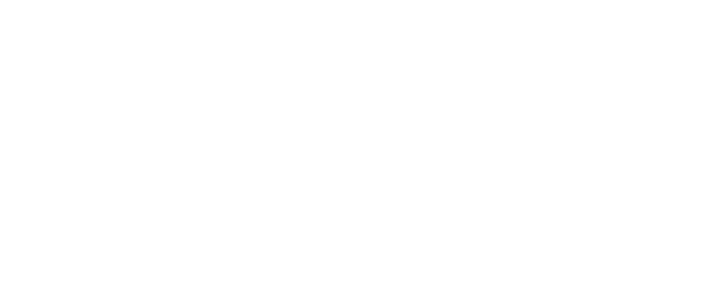
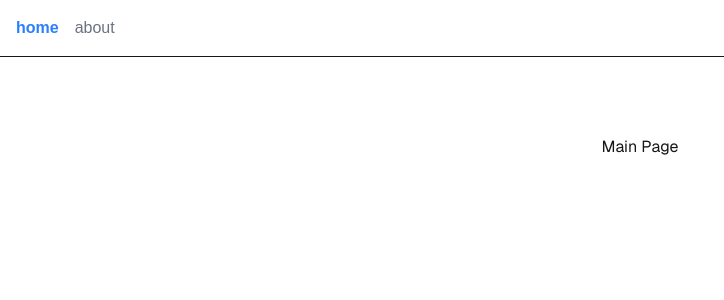
Before and after one commit to moloudii/nextJs-learning, a Next.js app: page / in a window 1280 px wide. Shown: the top 300 px of the page, without its empty margins (0-724 px from the left). Built offline with nearby package versions, Linux system fonts and the light colour scheme.

Commit message:
next Link

```diff
--- a/src/app/layout.tsx
+++ b/src/app/layout.tsx
@@ -1,6 +1,7 @@
 import type { Metadata } from "next";
 import { Geist, Geist_Mono } from "next/font/google";
 import "./globals.css";
+import Navbar from "@/components/navbar/Navbar";
 
 const geistSans = Geist({
   variable: "--font-geist-sans",
@@ -30,6 +31,7 @@ export default function RootLayout({
       <body
         className={`${geistSans.variable} ${geistMono.variable} antialiased`}
       >
+        <Navbar />
         {children}
       </body>
     </html>
--- a/src/app/page.tsx
+++ b/src/app/page.tsx
@@ -1,5 +1,7 @@
 export default function Home() {
   return (
-    <div className="grid grid-rows-[20px_1fr_20px] items-center justify-items-center min-h-screen p-8 pb-20 gap-16 sm:p-20 font-[family-name:var(--font-geist-sans)]"></div>
+    <div className="grid grid-rows-[20px_1fr_20px] items-center justify-items-center min-h-screen p-8 pb-20 gap-16 sm:p-20 font-[family-name:var(--font-geist-sans)]">
+      Main Page
+    </div>
   );
 }
--- /dev/null
+++ b/src/components/navbar/Navbar.tsx
@@ -0,0 +1,38 @@
+"use client";
+import Link from "next/link";
+import { usePathname } from "next/navigation";
+import React from "react";
+
+const Navbar = () => {
+  const pathname = usePathname();
+  console.log(pathname);
+
+  const navs = [
+    { title: "home", link: "/" },
+    { title: "about", link: "/about" },
+  ];
+  return (
+    <div className="p-4 border-b ">
+      <nav>
+        <ul className="flex">
+          {navs.map((nav, index) => (
+            <li className="mr-4" key={index}>
+              <Link
+                href={nav.link}
+                className={`${
+                  pathname === nav.link
+                    ? "!text-blue-500 font-semibold"
+                    : "text-gray-500"
+                }`}
+              >
+                {nav.title}
+              </Link>
+            </li>
+          ))}
+        </ul>
+      </nav>
+    </div>
+  );
+};
+
+export default Navbar;
```
